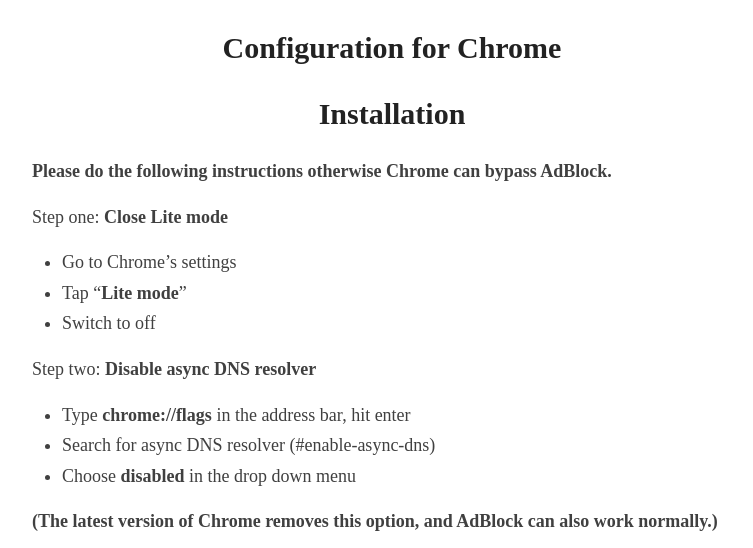
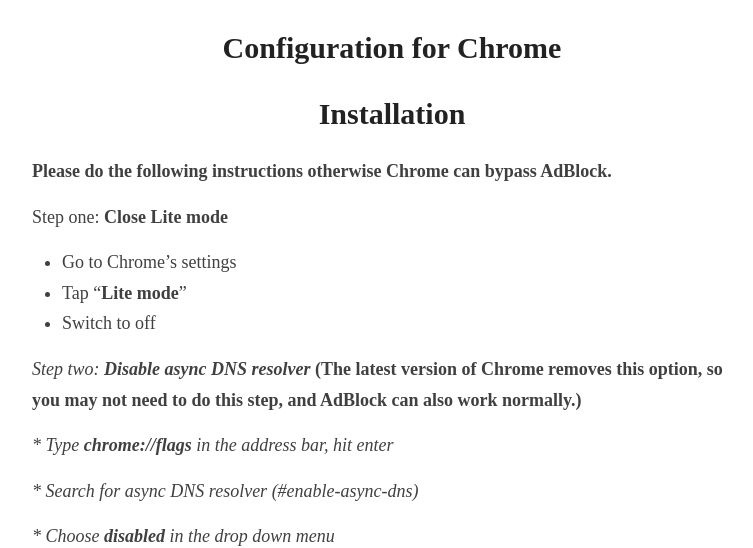
Before and after one commit to SpaceShipApps/SpaceShipApps.github.io, a Jekyll site: the page built from _pages/chrome.md, in a window 1280 px wide, cut to the strip 0-548 px from the top of the page. Shown: the whole strip, without its empty margins (248-1001 px from the left). Built offline with Jekyll 4.4.1, drawn with Linux system fonts in a browser that asks for light colours.

```diff
--- a/_pages/chrome.md
+++ b/_pages/chrome.md
@@ -19,13 +19,15 @@
 *   Switch to off
 
 
-Step two: **Disable async DNS resolver**
+_Step two: **Disable async DNS resolver**_
+**(The latest version of Chrome removes this option, so you may not need to do this step, and AdBlock can also work normally.)**
 
-*   Type **chrome://flags** in the address bar, hit enter
-*   Search for async DNS resolver (#enable-async-dns)
-*   Choose **disabled** in the drop down menu
+_*   Type **chrome://flags** in the address bar, hit enter_
 
-**(The latest version of Chrome removes this option, and AdBlock can also work normally.)**
+_*   Search for async DNS resolver (#enable-async-dns)_
+
+_*   Choose **disabled** in the drop down menu_
+
 <iframe width="350" height="196" src="https://www.youtube.com/embed/-Quh2iRHh3g" frameborder="0" allow="accelerometer; autoplay; encrypted-media; gyroscope; picture-in-picture" allowfullscreen></iframe>
 
 Step three: **Clear Chrome cache**
```
